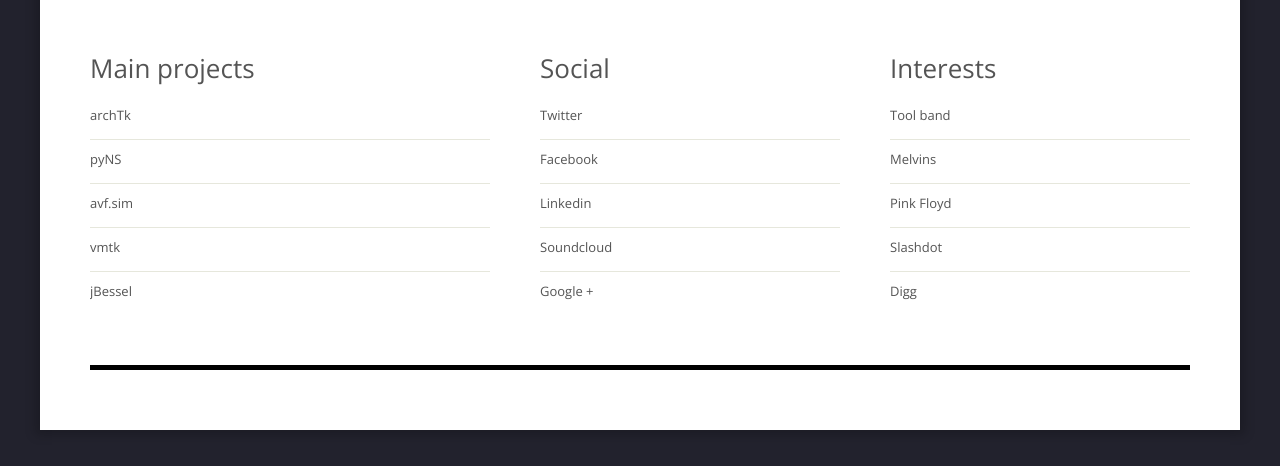
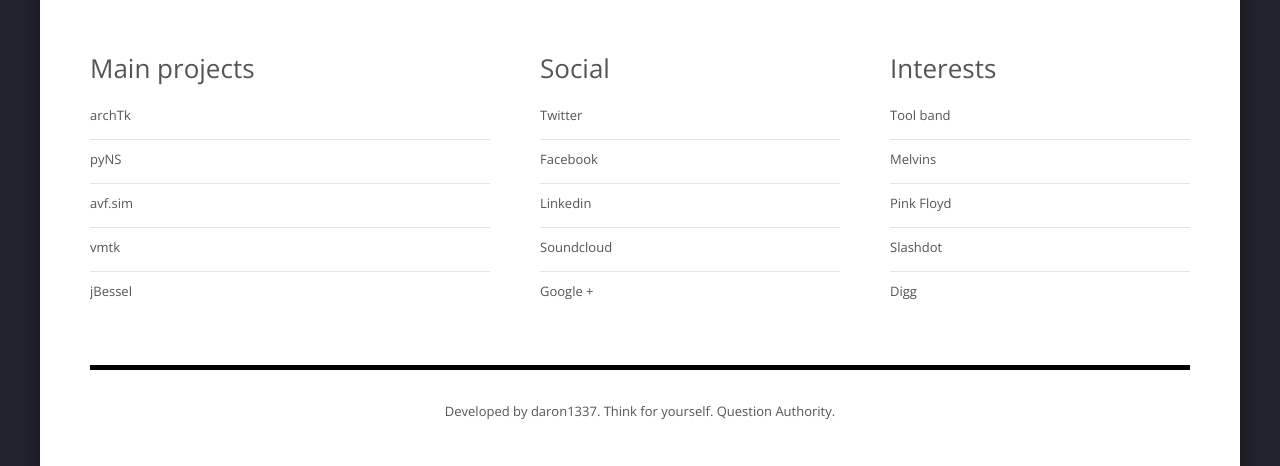
Before and after one commit to daron1337/daron1337.github.com, a Jekyll site: the page built from index.html, in a window 1280 px wide. Shown: the part 696-1162 px from the top of the page. Built offline with Jekyll 4.4.1, drawn with Linux system fonts in a browser that asks for light colours; before the commit the page ends 1126 px from its top, so only the background shows below that.

Commit message:
fixed footer

```diff
--- a/_layouts/main.html
+++ b/_layouts/main.html
@@ -100,7 +100,7 @@
 		</div>
 	</div>
 	<div id="footer">
-
+		<p>Developed by daron1337. Think for yourself. Question Authority.</p>
 	</div>
 </div>
 </body>
```
